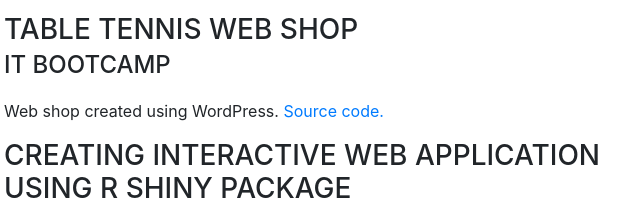
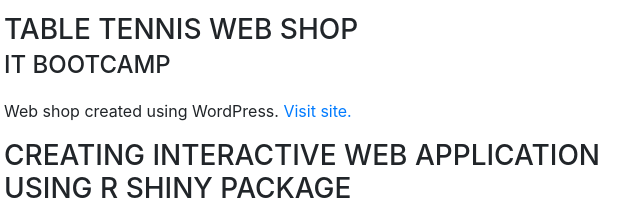
Before and after one commit to NikolaGergic/NikolaGergic.github.io, a website with bundled scripts: page index.html in a window 1280 px wide. Shown: the part 1897-2109 px from the top of the page, 316-956 px from the left. Built offline with nearby package versions, Linux system fonts and the light colour scheme; a web font is replaced by a local one.

Commit message:
Source code/Visit site

```diff
--- a/index.html
+++ b/index.html
@@ -158,7 +158,7 @@
                 <div class="subheading mb-3">IT Bootcamp</div>
                   <p>
                   Web shop created using WordPress.
-                  <a href="https://itbcg2-ng.000webhostapp.com/web-shop/" target="_blank">Source code.</a>
+                  <a href="https://itbcg2-ng.000webhostapp.com/web-shop/" target="_blank">Visit site.</a>
                   </p>
               </div>
               <div class="resume-date text-md-right">
```
